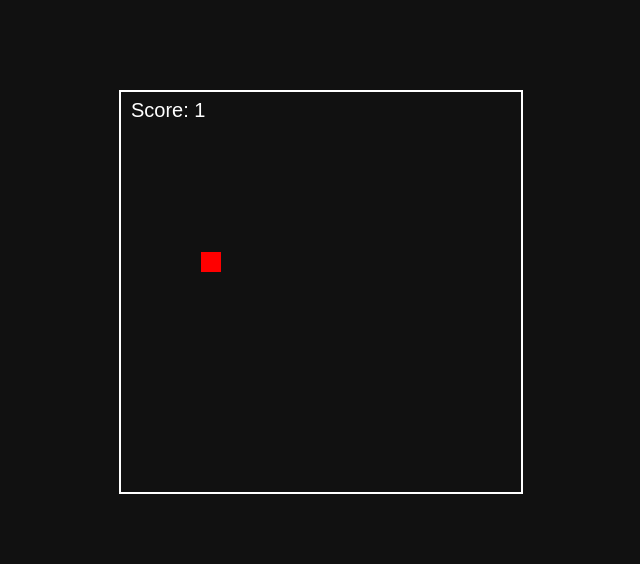
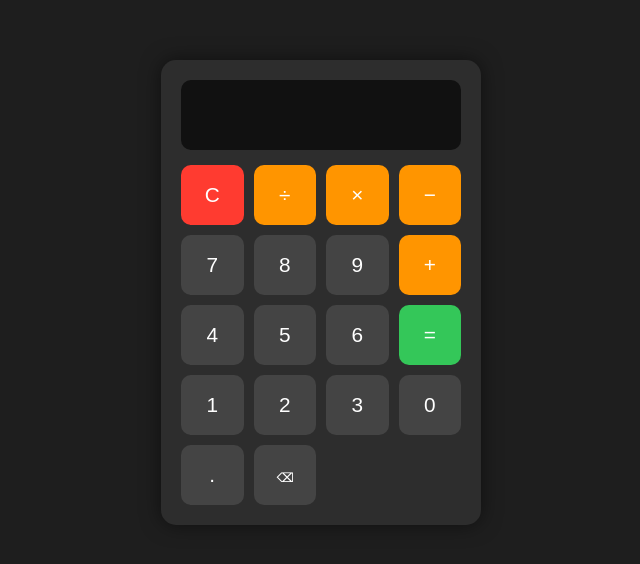
Before and after one commit to Thaweechok06/-, a plain HTML site: page index.html in a window 1280 px wide. Shown: the part 108-672 px from the top of the page, without its empty margins (319-959 px from the left). Drawn offline with Linux system fonts and the light colour scheme.

Commit message:
Thaweechok06

```diff
--- a/index.html
+++ b/index.html
@@ -1,105 +1,160 @@
 <!DOCTYPE html>
-<html>
+<html lang="th">
 <head>
 <meta charset="UTF-8">
-<title>Snake Game</title>
+<meta name="viewport" content="width=device-width, initial-scale=1.0">
+<title>Calculator</title>
+
 <style>
+*{
+    margin:0;
+    padding:0;
+    box-sizing:border-box;
+    font-family:Arial, sans-serif;
+}
+
 body{
+    background:#1e1e1e;
     display:flex;
     justify-content:center;
     align-items:center;
     height:100vh;
+}
+
+.calculator{
+    background:#2d2d2d;
+    padding:20px;
+    border-radius:15px;
+    box-shadow:0 0 20px rgba(0,0,0,0.5);
+    width:320px;
+}
+
+#display{
+    width:100%;
+    height:70px;
+    border:none;
+    border-radius:10px;
+    font-size:2rem;
+    text-align:right;
+    padding:10px;
+    margin-bottom:15px;
     background:#111;
-    margin:0;
+    color:white;
 }
-canvas{
-    border:2px solid white;
+
+.buttons{
+    display:grid;
+    grid-template-columns:repeat(4,1fr);
+    gap:10px;
+}
+
+button{
+    height:60px;
+    border:none;
+    border-radius:10px;
+    font-size:1.3rem;
+    cursor:pointer;
+    transition:0.2s;
+}
+
+button:hover{
+    opacity:0.85;
+}
+
+.number{
+    background:#444;
+    color:white;
+}
+
+.operator{
+    background:#ff9500;
+    color:white;
+}
+
+.clear{
+    background:#ff3b30;
+    color:white;
+}
+
+.equal{
+    background:#34c759;
+    color:white;
 }
 </style>
 </head>
 <body>
 
-<canvas id="game" width="400" height="400"></canvas>
+<div class="calculator">
+    <input type="text" id="display" readonly>
+
+    <div class="buttons">
+        <button class="clear" onclick="clearDisplay()">C</button>
+        <button class="operator" onclick="append('/')">÷</button>
+        <button class="operator" onclick="append('*')">×</button>
+        <button class="operator" onclick="append('-')">−</button>
+
+        <button class="number" onclick="append('7')">7</button>
+        <button class="number" onclick="append('8')">8</button>
+        <button class="number" onclick="append('9')">9</button>
+        <button class="operator" onclick="append('+')">+</button>
+
+        <button class="number" onclick="append('4')">4</button>
+        <button class="number" onclick="append('5')">5</button>
+        <button class="number" onclick="append('6')">6</button>
+        <button class="equal" onclick="calculate()" rowspan="2">=</button>
+
+        <button class="number" onclick="append('1')">1</button>
+        <button class="number" onclick="append('2')">2</button>
+        <button class="number" onclick="append('3')">3</button>
+
+        <button class="number" onclick="append('0')">0</button>
+        <button class="number" onclick="append('.')">.</button>
+        <button class="number" onclick="backspace()">⌫</button>
+    </div>
+</div>
 
 <script>
-const canvas = document.getElementById("game");
-const ctx = canvas.getContext("2d");
+const display = document.getElementById("display");
 
-const box = 20;
+function append(value){
+    display.value += value;
+}
 
-let snake = [{x: 200, y: 200}];
-let food = {
-    x: Math.floor(Math.random()*20)*box,
-    y: Math.floor(Math.random()*20)*box
-};
+function clearDisplay(){
+    display.value = "";
+}
 
-let dx = box;
-let dy = 0;
-let score = 0;
+function backspace(){
+    display.value = display.value.slice(0,-1);
+}
 
-document.addEventListener("keydown", e => {
-    if(e.key === "ArrowUp" && dy === 0){
-        dx = 0;
-        dy = -box;
+function calculate(){
+    try{
+        display.value = eval(display.value);
+    }catch{
+        display.value = "Error";
     }
-    if(e.key === "ArrowDown" && dy === 0){
-        dx = 0;
-        dy = box;
+}
+
+document.addEventListener("keydown",(e)=>{
+    const allowed = "0123456789+-*/.";
+
+    if(allowed.includes(e.key)){
+        append(e.key);
     }
-    if(e.key === "ArrowLeft" && dx === 0){
-        dx = -box;
-        dy = 0;
+
+    if(e.key === "Enter"){
+        calculate();
     }
-    if(e.key === "ArrowRight" && dx === 0){
-        dx = box;
-        dy = 0;
+
+    if(e.key === "Backspace"){
+        backspace();
+    }
+
+    if(e.key === "Escape"){
+        clearDisplay();
     }
 });
-
-function draw(){
-    ctx.fillStyle = "#111";
-    ctx.fillRect(0,0,400,400);
-
-    snake.forEach((part,index)=>{
-        ctx.fillStyle = index===0 ? "lime" : "green";
-        ctx.fillRect(part.x,part.y,box,box);
-    });
-
-    ctx.fillStyle = "red";
-    ctx.fillRect(food.x,food.y,box,box);
-
-    let head = {
-        x: snake[0].x + dx,
-        y: snake[0].y + dy
-    };
-
-    if(
-        head.x < 0 || head.x >= 400 ||
-        head.y < 0 || head.y >= 400 ||
-        snake.some(seg => seg.x === head.x && seg.y === head.y)
-    ){
-        alert("Game Over! Score: " + score);
-        location.reload();
-    }
-
-    snake.unshift(head);
-
-    if(head.x === food.x && head.y === food.y){
-        score++;
-        food = {
-            x: Math.floor(Math.random()*20)*box,
-            y: Math.floor(Math.random()*20)*box
-        };
-    }else{
-        snake.pop();
-    }
-
-    ctx.fillStyle = "white";
-    ctx.font = "20px Arial";
-    ctx.fillText("Score: " + score, 10, 25);
-}
-
-setInterval(draw, 100);
 </script>
 
 </body>
```
